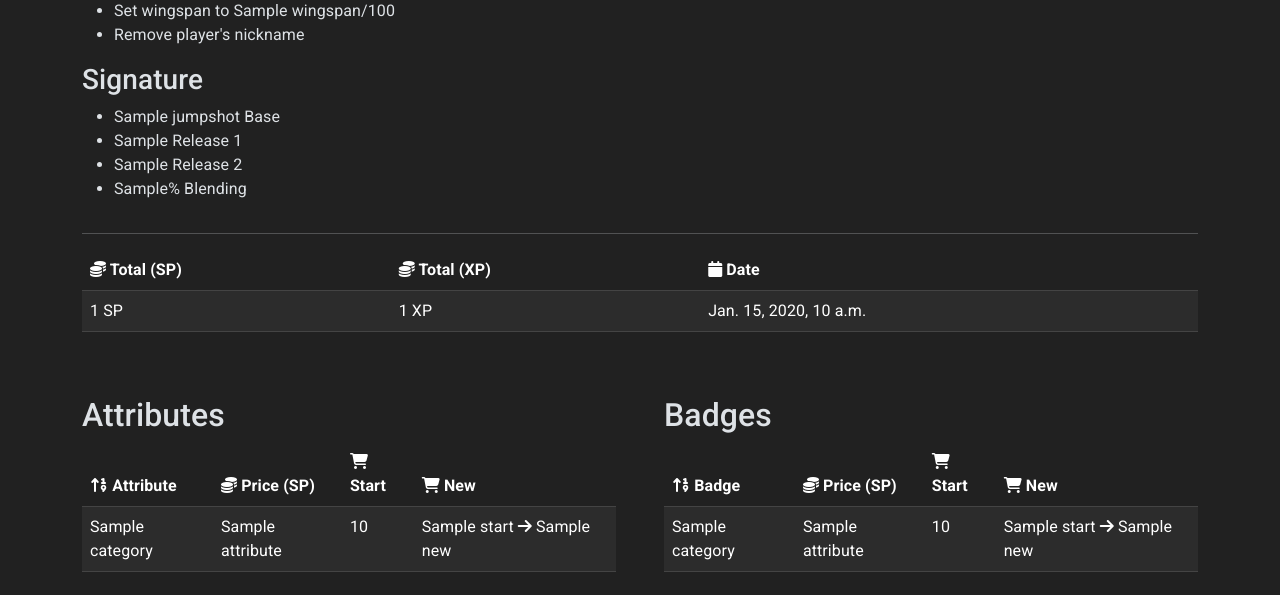
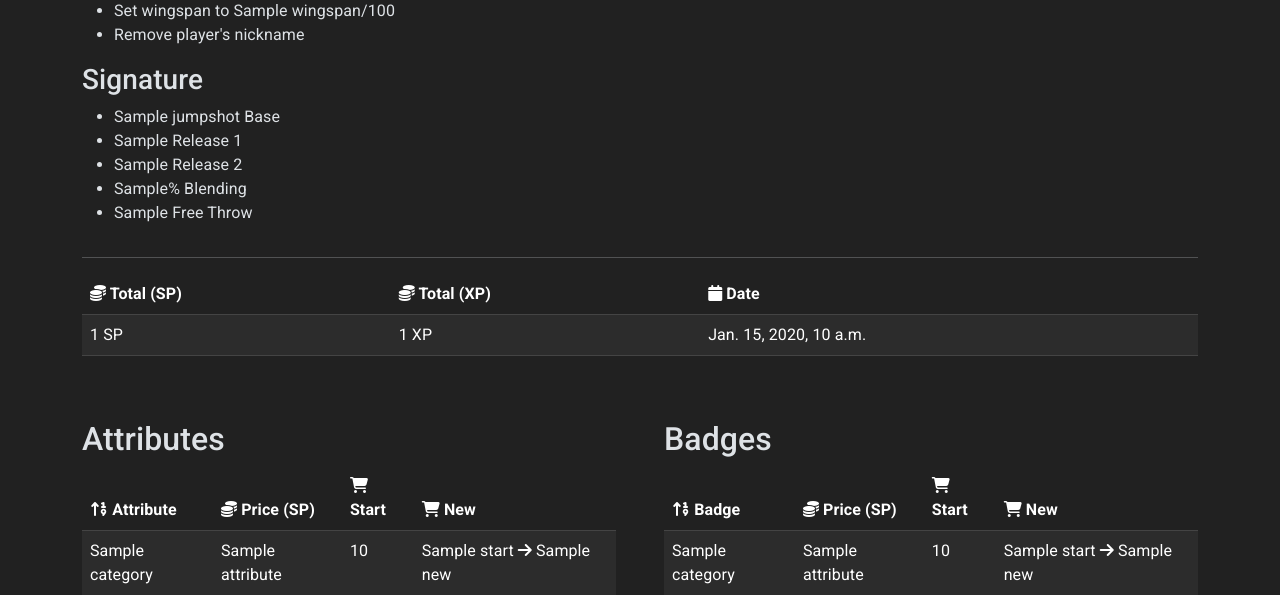
Before and after one commit to doublesync/TheRussellCup, a Django app: template templates/logs/upgrade_log.html in a window 1280 px wide. Shown: the part 462-1057 px from the top of the page. Run offline with Django 5.2, Linux system fonts and the light colour scheme; the template is opened without the code that fills it: most values are stand-ins (such as "Sample title", 1, 10 or a date in 2020); data that the repository does not hold is empty; some libraries are stand-ins or nearby versions.

Commit message:
Added free throw to upgrade log walkthroughs

```diff
--- a/templates/logs/upgrade_log.html
+++ b/templates/logs/upgrade_log.html
@@ -34,6 +34,7 @@
                     <li>{{ log.player.jumpshot_release_1 }} Release 1</li>
                     <li>{{ log.player.jumpshot_release_2 }} Release 2</li>
                     <li>{{ log.player.jumpshot_blending }}% Blending</li>
+                    <li>{{ log.player.jumpshot_free_throw }} Free Throw</li>
                 </ul>
             </div>
         </div>
```
